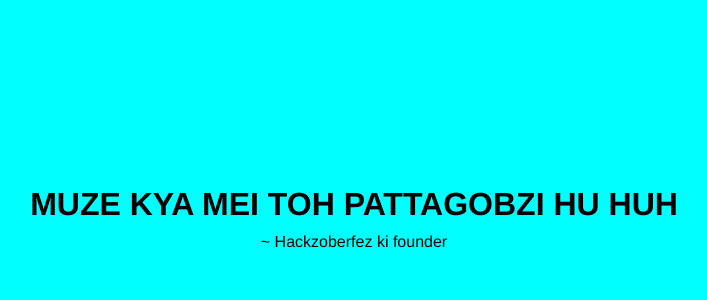
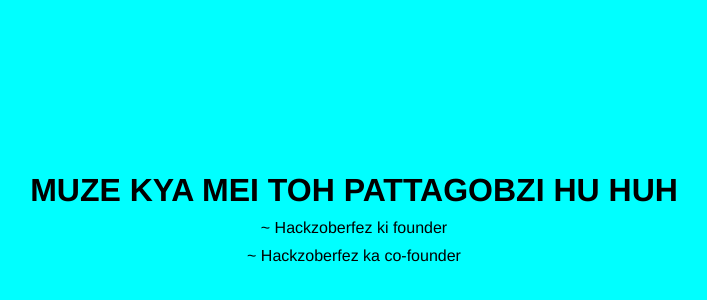
Before and after one commit to theditiarora/Hacktoberfest, a plain HTML site: page index.html in a window 1280 px wide. Shown: the part 182-482 px from the top of the page, without its empty margins (286-993 px from the left). Drawn offline with Linux system fonts and the light colour scheme.

Commit message:
Update index.html

```diff
--- a/index.html
+++ b/index.html
@@ -11,6 +11,7 @@
 
     <h1>MUZE KYA MEI TOH PATTAGOBZI HU HUH</h1>
     <p>~ Hackzoberfez ki founder</p>
+    <p>~ Hackzoberfez ka co-founder</p>
 
 </body>
 </html>
```
